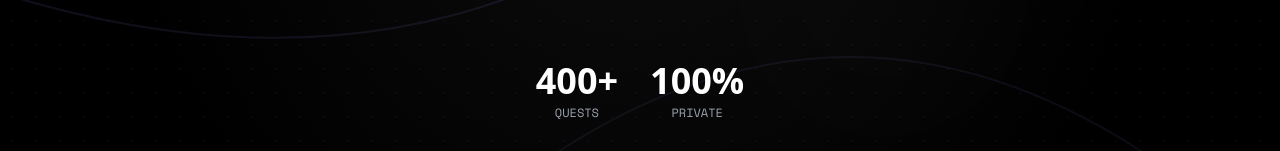
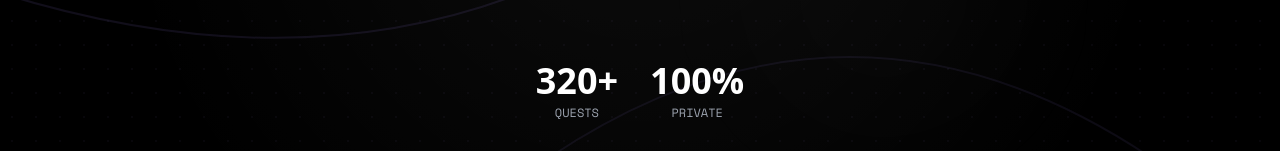
Before and after one commit to damianmathews/aesletics, a React (Vite) app: page / in a window 1280 px wide. Shown: the part 543-694 px from the top of the page. Built offline with nearby package versions, Linux system fonts and the light colour scheme; a web font is replaced by a local one.

Commit message:
Change quest count to 320+

```diff
--- a/src/pages/Landing.tsx
+++ b/src/pages/Landing.tsx
@@ -182,7 +182,7 @@ export default function Landing() {
               className="flex flex-wrap justify-center gap-8 mt-16"
             >
               {[
-                { value: '400+', label: 'QUESTS' },
+                { value: '320+', label: 'QUESTS' },
                 { value: '100%', label: 'PRIVATE' },
               ].map((stat, index) => (
                 <div key={index} className="text-center">
@@ -302,7 +302,7 @@ export default function Landing() {
 
           <div className="grid md:grid-cols-3 gap-12">
             {[
-              { step: '1', title: 'Choose your path', description: 'Pick challenges that push you forward. 400+ quests across every area of life.' },
+              { step: '1', title: 'Choose your path', description: 'Pick challenges that push you forward. 320+ quests across every area of life.' },
               { step: '2', title: 'Take action', description: 'Complete quests. Prove your work. Build undeniable momentum every single day.' },
               { step: '3', title: 'Become unstoppable', description: 'Watch your XP climb, streaks build, and capabilities multiply. Transformation becomes inevitable.' },
             ].map((item, index) => (
```
